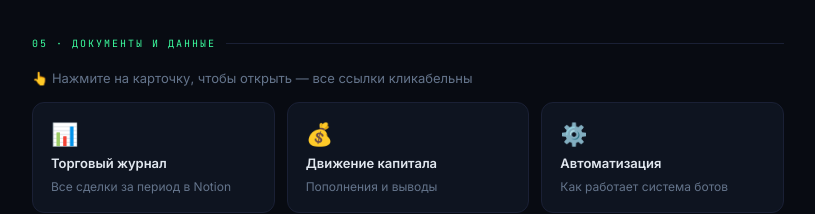
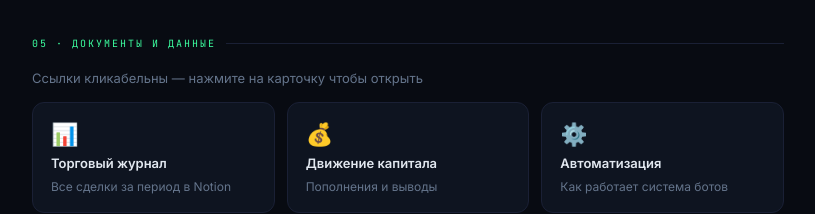
Before and after one commit to olgacripto811/client-pages, a plain HTML site: page investor-ivan-june2026.html in a window 1280 px wide. Shown: the part 2003-2217 px from the top of the page, without its empty margins (232-1047 px from the left). Drawn offline with nearby package versions, Linux system fonts and the light colour scheme.

Commit message:
Fix: links hint text

```diff
--- a/investor-ivan-june2026.html
+++ b/investor-ivan-june2026.html
@@ -471,7 +471,7 @@
   <!-- LINKS -->
   <div class="section">
     <div class="section-label">05 · Документы и данные</div>
-    <p style="font-size:13px;color:#64748b;margin-bottom:16px;">👆 Нажмите на карточку, чтобы открыть — все ссылки кликабельны</p>
+    <p style="font-size:13px;color:#64748b;margin-bottom:16px;">Ссылки кликабельны — нажмите на карточку чтобы открыть</p>
     <div class="links-grid">
       <a class="link-card" href="https://www.notion.so/92f867bb75e64e04bee18de8bccc4a29" target="_blank">
         <div class="link-icon">📊</div>
```
